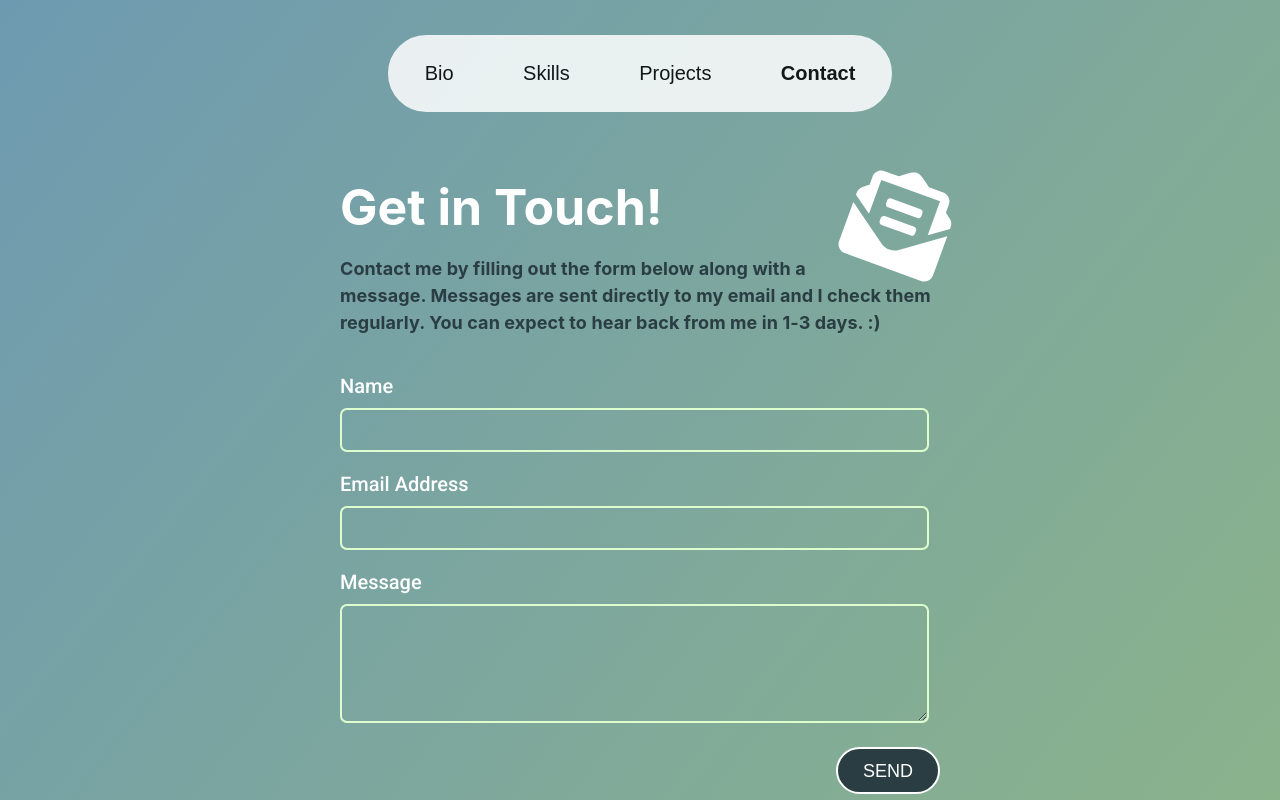
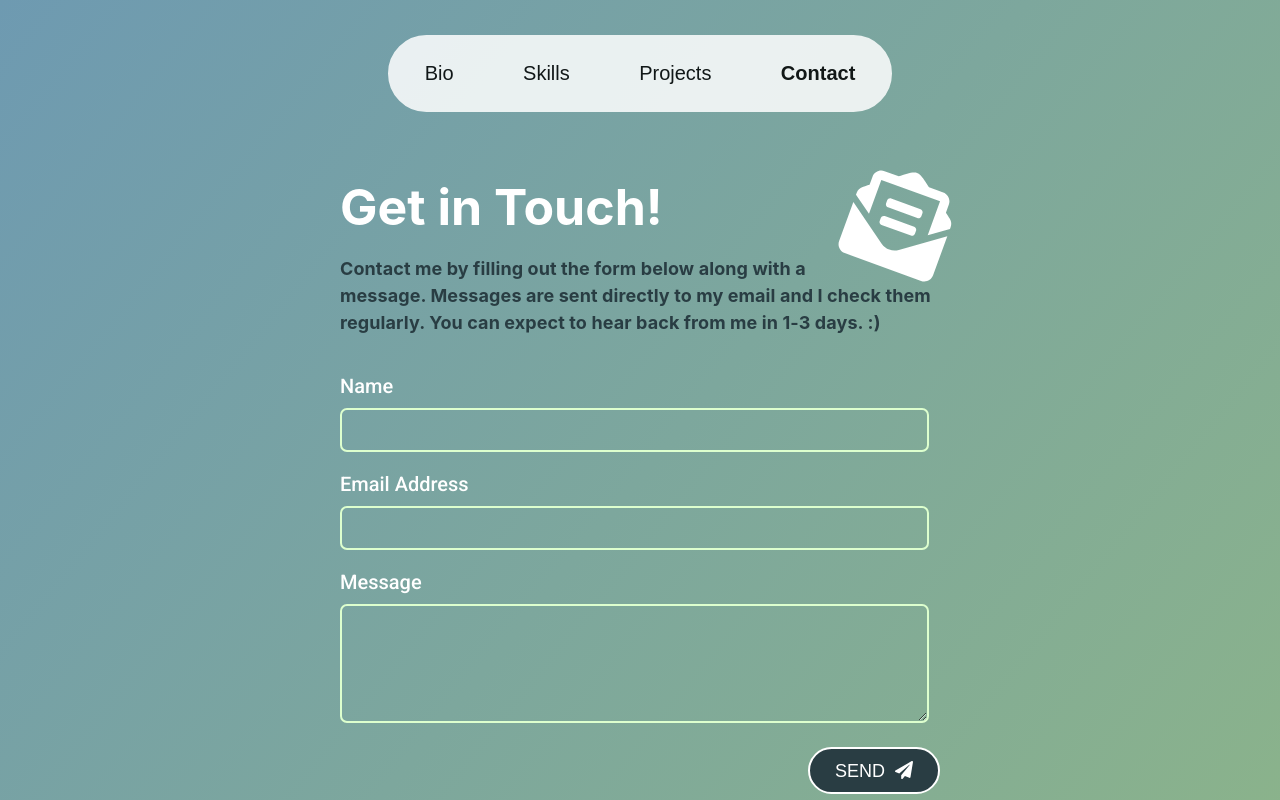
Before and after one commit to sok213/new-portolfio, a React (Create React App) app: page / in a window 1280 px wide. Both pictures are taken after a click on the button "Contact". Shown: the top 800 px of the page. Built offline with nearby package versions, Linux system fonts and the light colour scheme.

Commit message:
Add paperplane

```diff
--- a/src/Comps/Contact/Contact.js
+++ b/src/Comps/Contact/Contact.js
@@ -1,7 +1,7 @@
 import React, { Component } from 'react';
 import s from './Contact.module.scss';
 import { FontAwesomeIcon } from '@fortawesome/react-fontawesome';
-import { faEnvelopeOpenText } from '@fortawesome/free-solid-svg-icons'
+import { faEnvelopeOpenText, faPaperPlane } from '@fortawesome/free-solid-svg-icons'
 import { useForm, ValidationError } from '@formspree/react';
 
 export default function Contact() {
@@ -75,7 +75,7 @@ export default function Contact() {
 
           <div className={s.buttonContainer}>
             <button type="submit" disabled={state.submitting}>
-              <p>SEND</p>
+              <p>SEND <FontAwesomeIcon icon={faPaperPlane} className={s.paperPlane} /></p>
             </button>
           </div>
         </div>
--- a/src/Comps/Contact/Contact.module.scss
+++ b/src/Comps/Contact/Contact.module.scss
@@ -57,6 +57,10 @@
 .activeInput:focus {
   outline: none !important;
   border-color: rgb(255, 209, 148);
+}
+
+.paperPlane {
+  padding-left: 5px;
 }
 
 .formContents {
--- a/src/Comps/Projects/Projects.js
+++ b/src/Comps/Projects/Projects.js
@@ -1,7 +1,7 @@
 import React, { Component } from 'react';
 import s from './Projects.module.scss';
 import { FontAwesomeIcon } from '@fortawesome/react-fontawesome';
-import { faGamepad, faBuilding, faEnvelope } from '@fortawesome/free-solid-svg-icons'
+import { faGamepad, faBuilding, faEnvelope } from '@fortawesome/free-solid-svg-icons';
 
 export default function Projects() {
 
```
